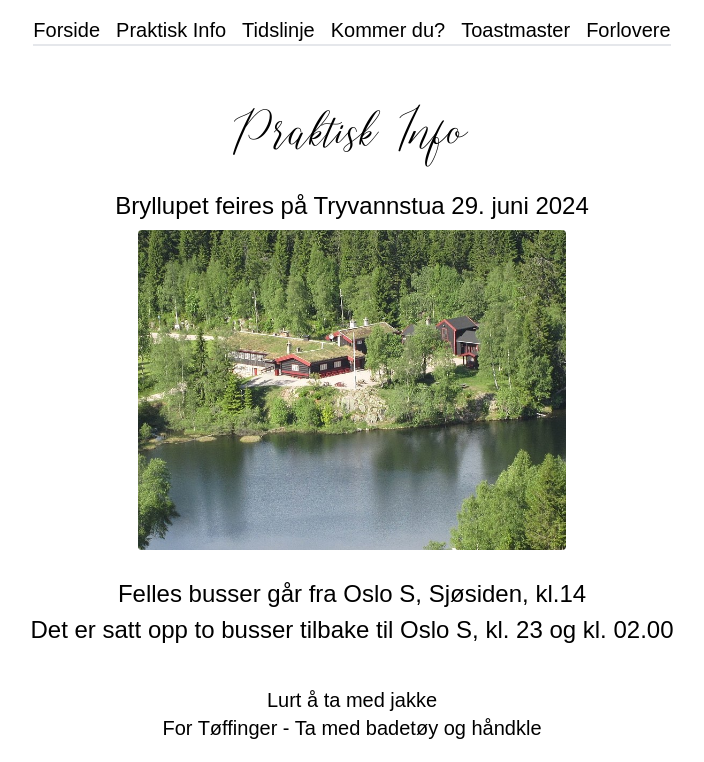
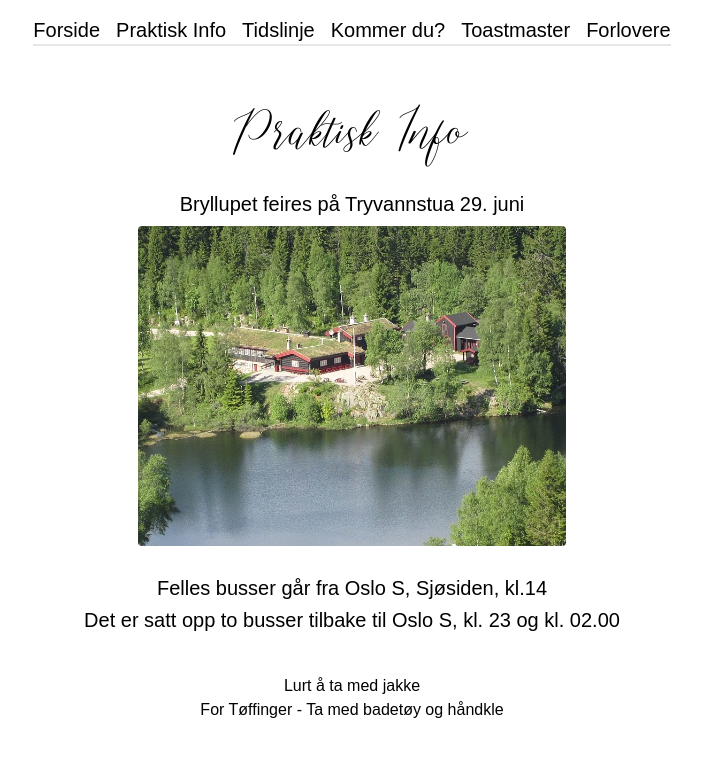
Before and after one commit to premer1/bryllup, a React (Create React App) app: page /praktisk-info in a window 1280 px wide. Shown: the top 762 px of the page, without its empty margins (288-992 px from the left). Built offline with nearby package versions, Linux system fonts and the light colour scheme.

Commit message:
minimal-changes: Endret litt på str på tekst etc.

```diff
--- a/src/routes/Home.jsx
+++ b/src/routes/Home.jsx
@@ -5,9 +5,9 @@ import Ninaogalex from '../images/ninaogalex.jpg'
 const Home = () => {
   return (
     <div className='flex flex-col justify-center items-center mt-10' >
-      <h1 className='text-7xl'>Vi gifter oss!</h1>
+      <h1 className='text-8xl'>Vi gifter oss!</h1>
       <img src={Alexognina} alt="img" className='mt-8 h-56' />
-      <h2 className='w-96 text-center mt-5 text-2xl'>Det er til stor glede for oss om akkurat <span className='border-b border-black'>DU</span> vil feire dagen sammen med oss!</h2>
+      <h2 className='w-96 text-center mt-5 text-xl'>Det er til stor glede for oss om akkurat <span className='border-b border-black'>DU</span> vil feire dagen sammen med oss 29. juni!</h2>
       <img src={Ninaogalex} alt="img" className='h-1/2 w-96 mt-10 rounded' />
       <p className='text-center shellinefont text-6xl mt-5'>Nina & Alex</p>
 
--- a/src/routes/PraktiskInfo.jsx
+++ b/src/routes/PraktiskInfo.jsx
@@ -7,17 +7,17 @@ const PraktiskInfo = () => {
         <h1 className='text-6xl'>Praktisk Info</h1>
       </div>
 
-      <div className='flex flex-col justify-center items-center mt-4 p-3 text-2xl'>
-      <h2>Bryllupet feires på Tryvannstua 29. juni 2024</h2>
+      <div className='flex flex-col justify-center items-center mt-4 p-3 text-xl'>
+      <h2>Bryllupet feires på Tryvannstua 29. juni</h2>
       <img src={Tryvannstua} alt="img" className='h-80 rounded mt-2'/>
       </div>
 
-      <div className='flex flex-col justify-center items-center mt-4 text-center text-2xl'>
+      <div className='flex flex-col justify-center items-center mt-4 text-center text-xl'>
         <h2>Felles busser går fra Oslo S, Sjøsiden, kl.14</h2>
         <h2 className='mt-1'>Det er satt opp to busser tilbake til Oslo S, kl. 23 og kl. 02.00</h2>
       </div>
 
-      <h2 className='mt-10 text-center text-xl'>Lurt å ta med jakke <br />For Tøffinger - Ta med badetøy og håndkle</h2>
+      <h2 className='mt-10 text-center text-l'>Lurt å ta med jakke <br />For Tøffinger - Ta med badetøy og håndkle</h2>
 
     </div>
   )
--- a/src/routes/RSVPFrom.jsx
+++ b/src/routes/RSVPFrom.jsx
@@ -3,7 +3,8 @@ import React from 'react';
 
 const RSVPForm = () => {
   return (
-    <div className='flex flex-col mt-20 p-5 justify-center bg-stone-700 items-center bg-cover text-white h-96 shadow-2xl'>
+      <div
+          className='flex flex-col mt-20 p-5 justify-center bg-stone-700 items-center bg-cover text-white h-96 shadow-2xl'>
           <div className='flex flex-col justify-center items-center w-96 h-96'>
               <p className='navfont text-3xl'>Registrer deg</p>
               <div className='flex justify-center mt-10 mb-10'>
@@ -15,14 +16,15 @@ const RSVPForm = () => {
                           className='border shadow-2xl rounded-xl hover:bg-stone-500 p-3 font-bold transition duration-500 ease-out-out transform hover:scale-105 overflow-hidden max-w-64'
                           title="https://docs.google.com/forms/d/e/1FAIpQLSdip4GOpRpavnANAvFZCDptXmgQte2skT8uCHgSzOSFZskoZw/viewform"
                       >
-          Ta meg til skjemaet
+                          Ta meg til skjemaet!
                       </a>
                   </button>
               </div>
-      <p className='navfont text-xl'>Vi gleder oss!</p>
+              <h1 className='text-7xl'>Vi gleder oss!</h1>
           </div>
       </div>
-  );
+  )
+      ;
 };
 
 export default RSVPForm;
--- a/src/routes/Tidslinje.jsx
+++ b/src/routes/Tidslinje.jsx
@@ -2,14 +2,14 @@ import React from 'react'
 import Tidslinjeimg from '../images/tidslinje.png'
 const Tidslinje = () => {
   return (
-    <div className='flex flex-col items-center justify-center mt-10'>
-    <div>
-      <h1 className='text-6xl'>Tidslinje</h1>
-
-    </div>
-    <img src={Tidslinjeimg} alt="img" className='sm:h-96 mt-20 sm:h-48 sm:mt-10' />
-
-  </div>
+      <div className='flex flex-col items-center justify-center mt-10'>
+          <div>
+              <h1 className='text-7xl'>Tidslinje</h1>
+          </div>
+          <br/>
+          <br/>
+          <img src={Tidslinjeimg} alt="img" className='sm:h-96 mt-20 sm:h-48 sm:mt-10'/>
+      </div>
   )
 }
 
```
Lines whose indentation alone changed are shown as unchanged.
